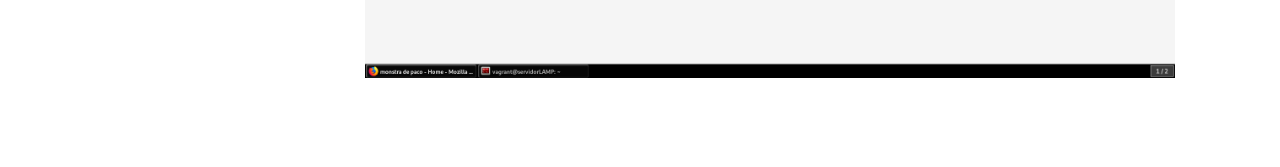
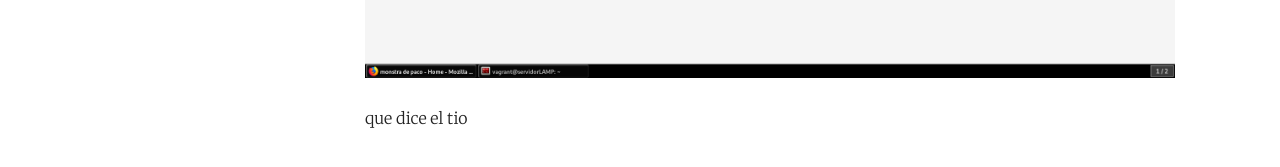
Before and after one commit to PacoGuillermoGarcia/Theadministrator, a Jekyll site: the page built from _posts/2019-10-24-drupal.markdown, in a window 1280 px wide and 900 px high, scrolled down 1022 px. Shown: the part 721-888 px from the top of the window. Built offline with Jekyll 4.4.1, drawn with Linux system fonts in a browser that asks for light colours; before the commit the page ends 1875 px from its top, so only the background shows below that.

Commit message:
prueba integracion continua

````diff
--- a/_posts/2019-10-24-drupal.markdown
+++ b/_posts/2019-10-24-drupal.markdown
@@ -55,3 +55,5 @@ http://www.paco-monstra.org/install.php
 ```
 
 ![](/assets/monstra1.png)
+
+que dice el tio
````
